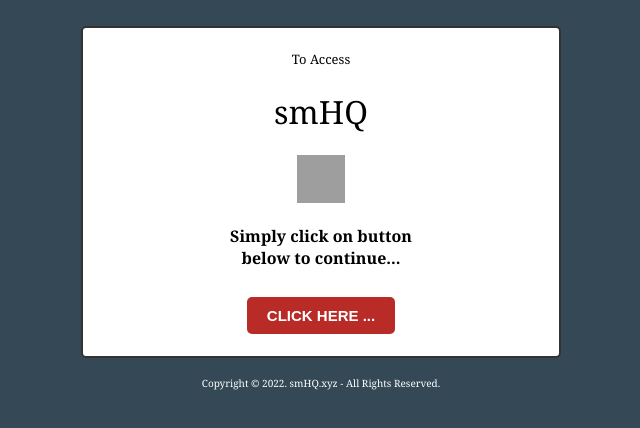
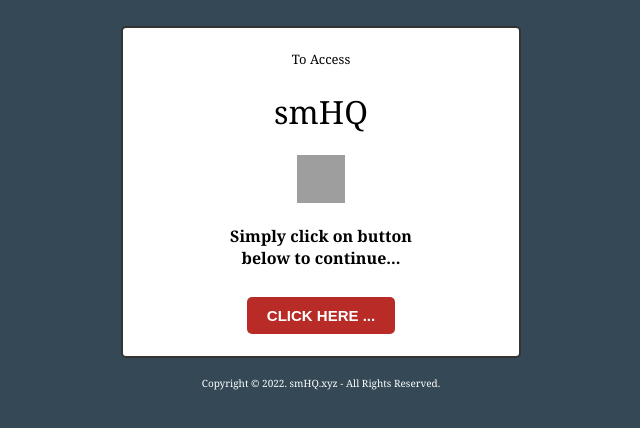
Before and after one commit to lphq/wa, a plain HTML site: page index.html in a window 1280 px wide. Shown: the whole page, without its empty margins (319-959 px from the left). Drawn offline with nearby package versions, Linux system fonts and the light colour scheme; grey boxes are pictures that could not be loaded.

Commit message:
Update index.html

```diff
--- a/index.html
+++ b/index.html
@@ -113,7 +113,7 @@ body {
 <body bgcolor="#344955" >
 <BODY oncontextmenu="return false" onselectstart="return false" ondragstart="return false">
 <div align="center"><br>
-  <table cellpadding="0" cellspacing="0" bgcolor="#ffffff" style="width: 100%; max-width: 480px; min-width: 240px; border: 2px solid #333333;border-radius: 5px;padding:10px;">
+  <table cellpadding="0" cellspacing="0" bgcolor="#ffffff" style="width: 100%; max-width: 400px; min-width: 240px; border: 2px solid #333333;border-radius: 5px;padding:10px;">
     <!--DWLayoutTable-->
       <td align="center">
         <table cellpadding="10" bgcolor="#ffffff">
```
